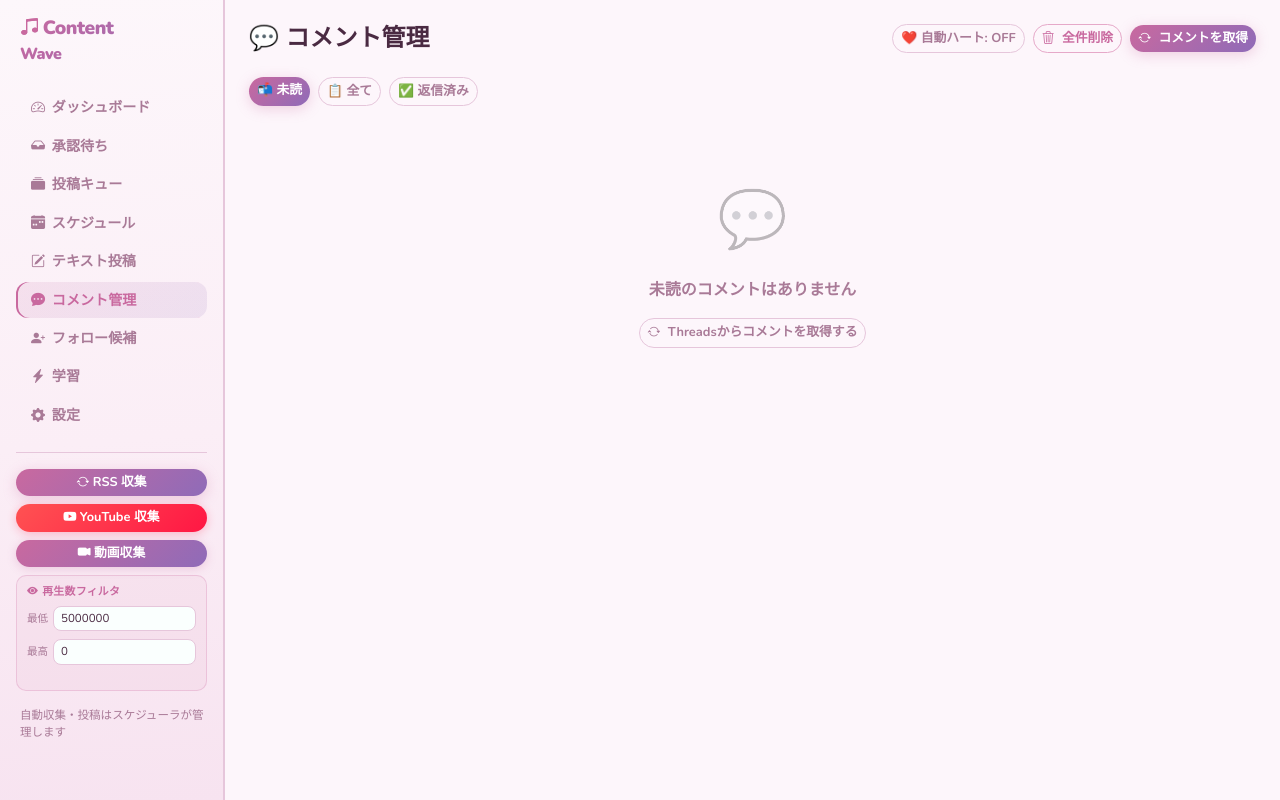
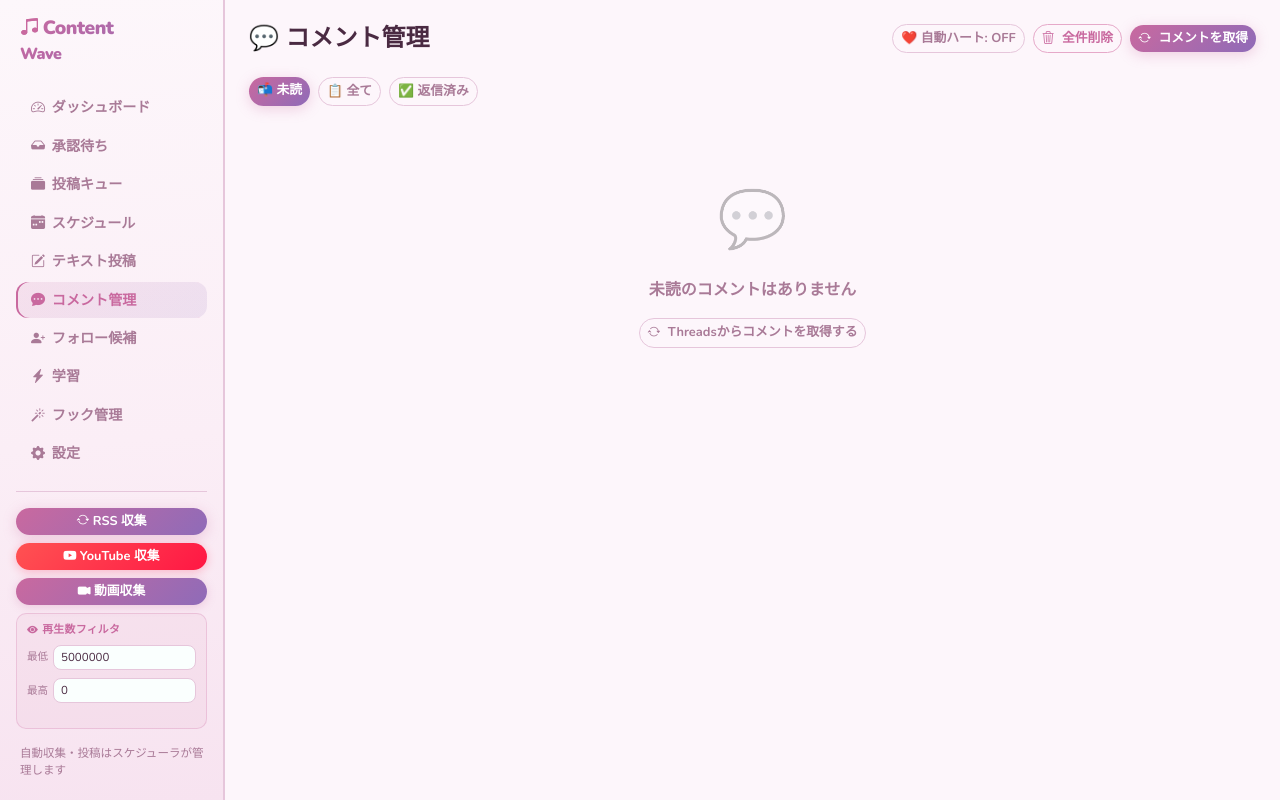
Before and after one commit to mktiskw1/kpopwave-tool, a Flask app: page /comments in a window 1280 px wide. Run offline with Flask 3, Linux system fonts and the light colour scheme; data comes from the database, SQL or seed files in the repository; data that the repository does not hold is empty.

Commit message:
feat: サイドバーにフック管理へのリンクを追加
デスクトップ・モバイル両方のナビに追加。選択中アカウントに応じて
/hooks/1または/hooks/2に自動的に遷移する。

```diff
--- a/templates/base.html
+++ b/templates/base.html
@@ -430,6 +430,9 @@
   <a href="{{ url_for('learning') }}" class="{% if request.endpoint=='learning' %}active{% endif %}">
     <i class="bi bi-lightning-charge-fill"></i> 学習
   </a>
+  <a href="{{ url_for('hooks_page', account_id=nav_active_account_id) }}" class="{% if request.endpoint=='hooks_page' %}active{% endif %}">
+    <i class="bi bi-magic"></i> フック
+  </a>
   <a href="{{ url_for('settings') }}" class="{% if request.endpoint=='settings' %}active{% endif %}">
     <i class="bi bi-gear-fill"></i> 設定
   </a>
@@ -509,6 +512,11 @@
         <li class="nav-item">
           <a class="nav-link {% if request.endpoint=='learning' %}active{% endif %}" href="{{ url_for('learning') }}">
             <i class="bi bi-lightning-charge-fill"></i> 学習
+          </a>
+        </li>
+        <li class="nav-item">
+          <a class="nav-link {% if request.endpoint=='hooks_page' %}active{% endif %}" href="{{ url_for('hooks_page', account_id=nav_active_account_id) }}">
+            <i class="bi bi-magic"></i> フック管理
           </a>
         </li>
         <li class="nav-item">
```
